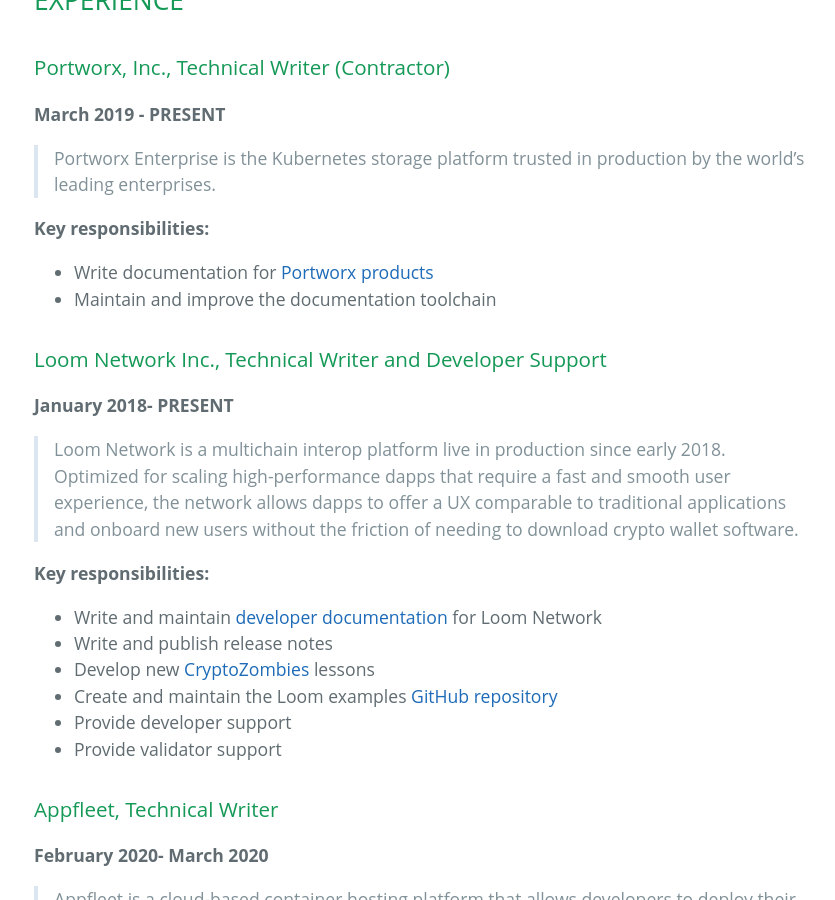
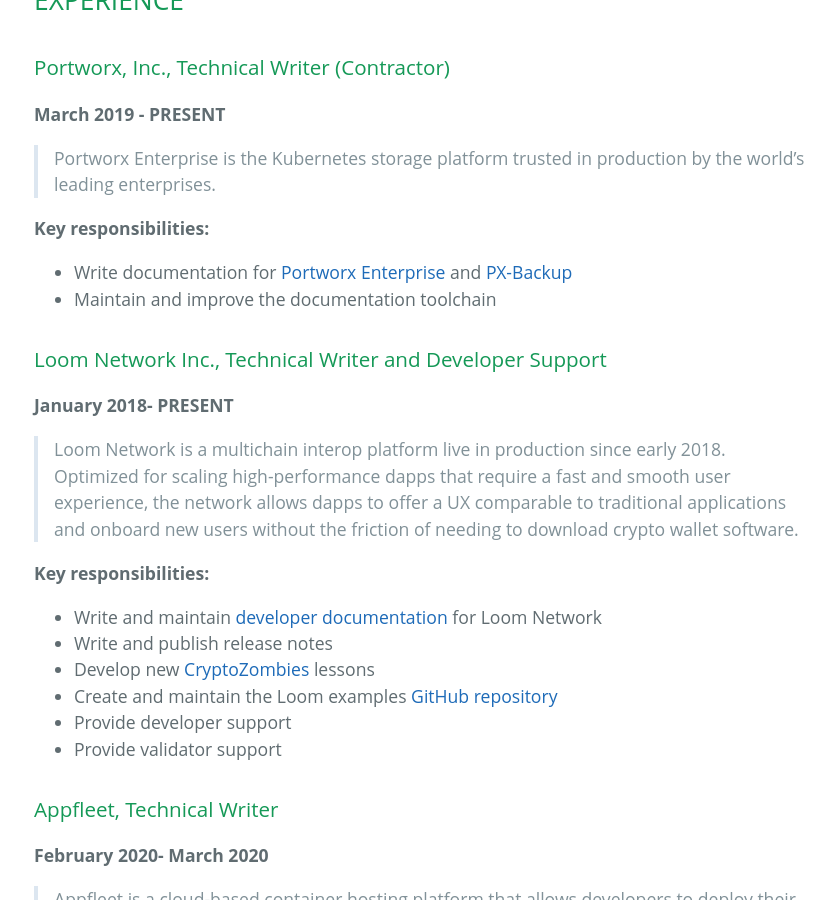
Before and after one commit to andreipope/andreipope.github.io, a Jekyll site: the page built from pages/cv.md, in a window 1280 px wide and 900 px high, scrolled down 633 px. Shown: the whole window, without its empty margins (190-1025 px from the left). Built offline with Jekyll 4.4.1, drawn with Linux system fonts in a browser that asks for light colours.

Commit message:
Update cv.md

```diff
--- a/pages/cv.md
+++ b/pages/cv.md
@@ -16,7 +16,7 @@ layout: cv
 > Portworx Enterprise is the Kubernetes storage platform trusted in production by the world’s leading enterprises.
 
 **Key responsibilities:**
-* Write documentation for [Portworx products](https://docs.portworx.com)
+* Write documentation for [Portworx Enterprise](https://docs.portworx.com) and [PX-Backup](https://backup.docs.portworx.com)
 * Maintain and improve the documentation toolchain
 
 ### Loom Network Inc., Technical Writer and Developer Support
```
